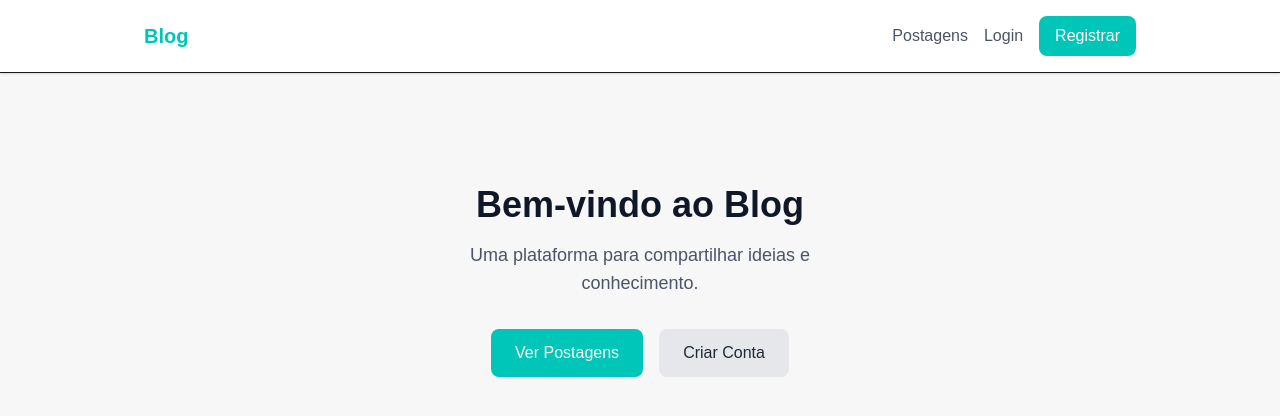
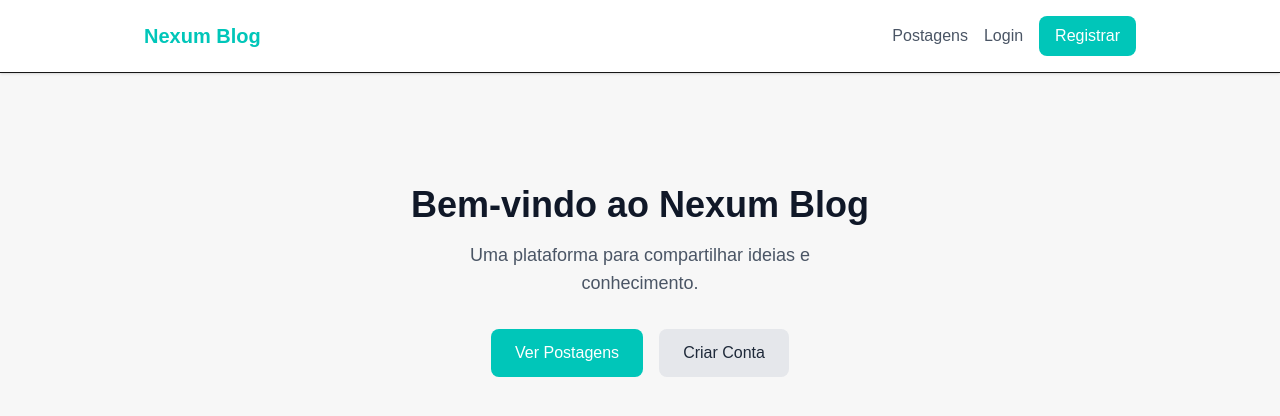
Before and after one commit to LuanaMaistro/Plataforma-de-Blog, a Next.js app in the folder frontend/blog-frontend/: page / in a window 1280 px wide. Shown: the top 416 px of the page. Built offline with nearby package versions, Linux system fonts and the light colour scheme; no server answers.

Commit message:
feat: Renomeando blog

```diff
--- a/frontend/blog-frontend/src/app/page.tsx
+++ b/frontend/blog-frontend/src/app/page.tsx
@@ -9,7 +9,7 @@ export default function HomePage() {
   return (
     <div className="flex flex-col items-center justify-center py-20 text-center">
       <h1 className="text-4xl font-bold text-gray-900 mb-4">
-        Bem-vindo ao Blog
+        Bem-vindo ao Nexum Blog
       </h1>
       <p className="text-lg text-gray-600 mb-8 max-w-md">
         Uma plataforma para compartilhar ideias e conhecimento.
--- a/frontend/blog-frontend/src/presentation/components/layout/Header.tsx
+++ b/frontend/blog-frontend/src/presentation/components/layout/Header.tsx
@@ -16,7 +16,7 @@ export function Header() {
       <header className="bg-white shadow-sm border-b">
         <div className="max-w-5xl mx-auto px-4 py-4 flex items-center justify-between">
           <Link href="/" className="text-xl font-bold text-primary">
-            Blog
+          Nexum Blog
           </Link>
 
           <nav className="flex items-center gap-4">
```
